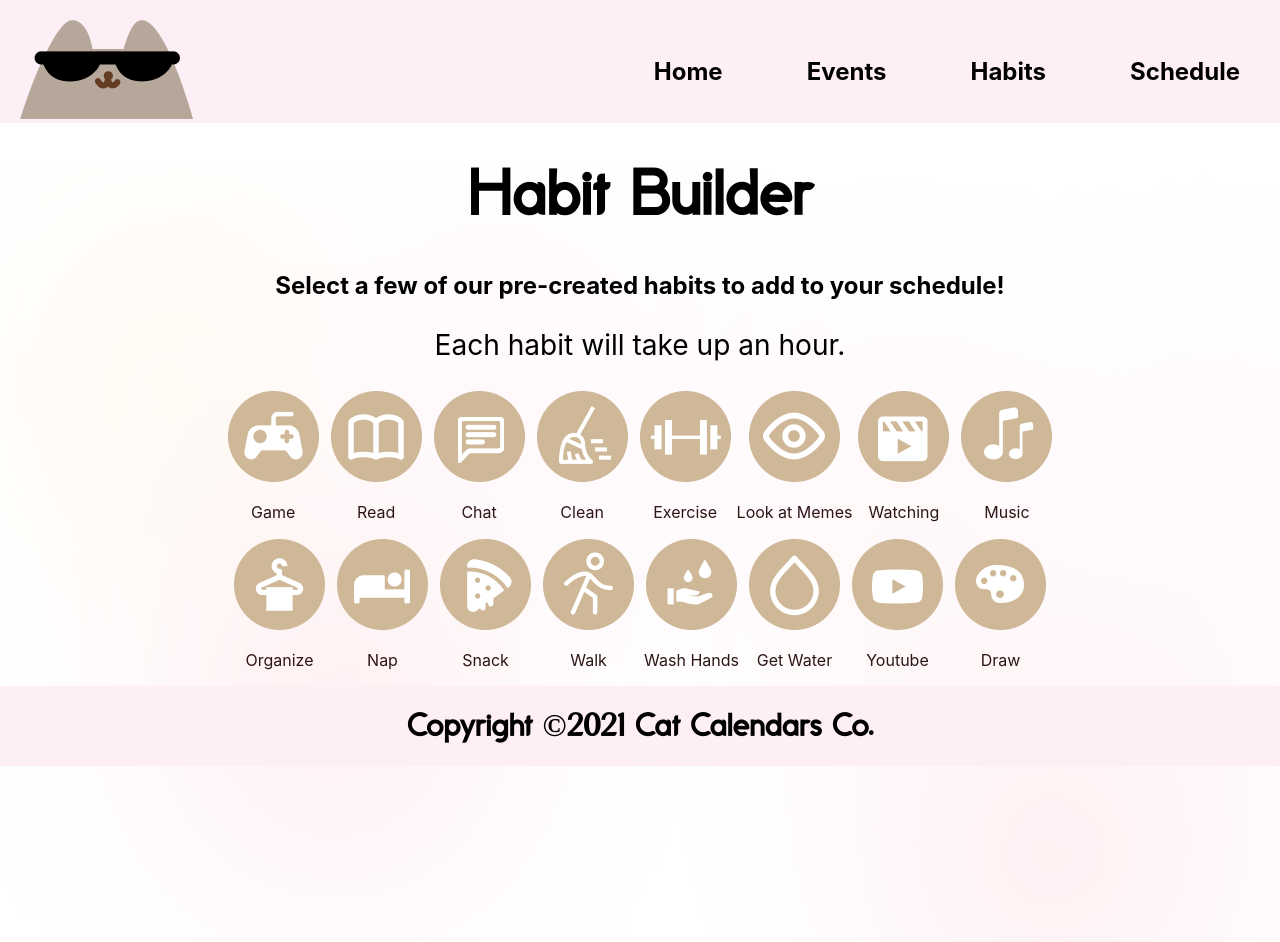
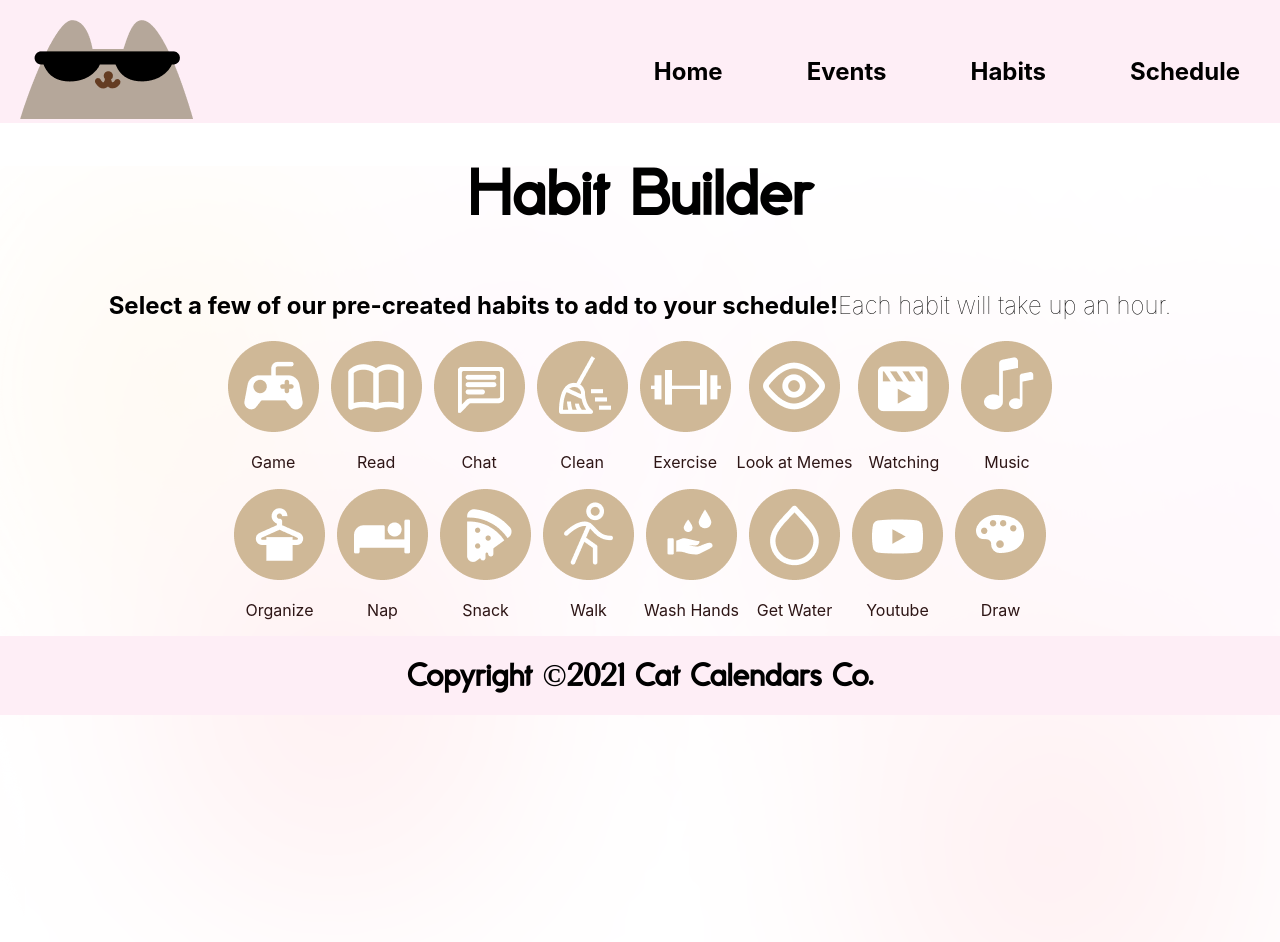
Before and after one commit to anyuan-chen/cat-calendar, a React (Create React App) app: page /habits in a window 1280 px wide. Shown: the top 942 px of the page. Built offline with nearby package versions, Linux system fonts and the light colour scheme.

Commit message:
modified title things

```diff
--- a/public/index.html
+++ b/public/index.html
@@ -2,7 +2,7 @@
 <html lang="en">
   <head>
     <meta charset="utf-8" />
-    <link rel="icon" href="%PUBLIC_URL%/favicon.ico" />
+    <link rel="icon" href="%PUBLIC_URL%/img/Header cat.png" />
     <link
       href="https://fonts.googleapis.com/css2?family=Poppins:wght@300&display=swap"
       rel="stylesheet"
@@ -14,7 +14,7 @@
       name="description"
       content="Web site created using create-react-app"
     />
-    <link rel="apple-touch-icon" href="%PUBLIC_URL%/logo192.png" />
+    <link rel="apple-touch-icon" href="%PUBLIC_URL%/img/Header cat.png" />
     <!--
       manifest.json provides metadata used when your web app is installed on a
       user's mobile device or desktop. See https://developers.google.com/web/fundamentals/web-app-manifest/
@@ -29,7 +29,7 @@
       work correctly both with client-side routing and a non-root public URL.
       Learn how to configure a non-root public URL by running `npm run build`.
     -->
-    <title>React App</title>
+    <title>Cat Calendar</title>
   </head>
   <body>
     <noscript>You need to enable JavaScript to run this app.</noscript>
--- a/src/pages/Habits.css
+++ b/src/pages/Habits.css
@@ -38,3 +38,8 @@
   padding-left: 50px;
   padding-right: 50px;
 }
+
+.central-utility-mechanism {
+  display: flex;
+  justify-content: center;
+}
--- a/src/pages/Habits.js
+++ b/src/pages/Habits.js
@@ -10,10 +10,12 @@ export default function Habits() {
       <Navbar></Navbar>
       <body class="body">
         <h1 class="gnome">Habit Builder</h1>
-        <h2 class="header">
-          Select a few of our pre-created habits to add to your schedule!
-          <h3 class="header2">Each habit will take up an hour.</h3>
-        </h2>
+        <div class="central-utility-mechanism">
+          <h2 class="header">
+            Select a few of our pre-created habits to add to your schedule!
+          </h2>
+          <h2 class="header2">Each habit will take up an hour.</h2>
+        </div>
 
         <div class="selection">
           <div class="row1">
```
